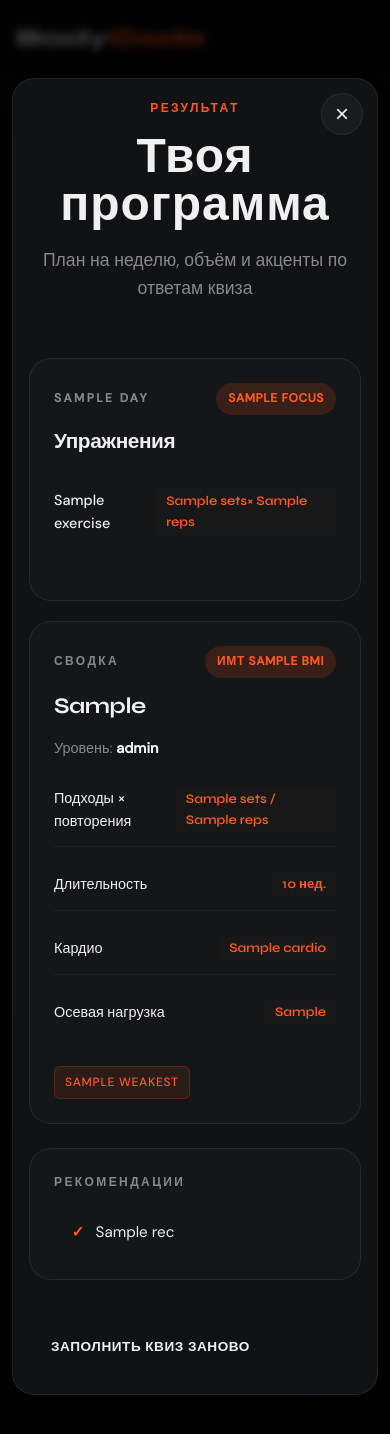
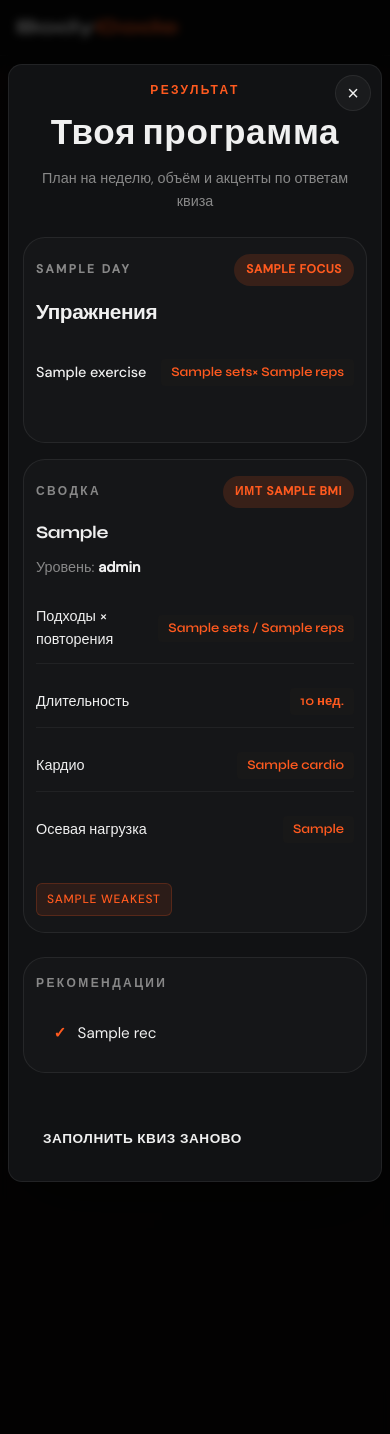
Before and after one commit to Rinat5x30/BodyCode, a Django app: template main/templates/main/animated_quiz.html in a window 390 px wide. Shown: the top 1434 px of the page. Run offline with Django 5.2, Linux system fonts and the light colour scheme; tables that the repository leaves empty hold one stand-in row (values such as "Sample post"); the template is opened without the code that fills it: values that come from a table or form of the project are taken from there, most other values are stand-ins (such as "Sample title", 1, 10 or a date in 2020).

Commit message:
mobile adap

```diff
--- a/main/static/main/animated_quiz.css
+++ b/main/static/main/animated_quiz.css
@@ -612,11 +612,17 @@
 .workout-item__name {
   color: var(--text);
   font-weight: 500;
+  flex: 1;
+  min-width: 0;
+  overflow-wrap: break-word;
+  word-break: break-word;
+  padding-right: 8px;
 }
 
 .workout-item__sets {
   color: var(--accent);
   font-weight: 600;
+  flex-shrink: 0;
 }
 
 /* Focus Tags */
@@ -730,11 +736,12 @@
 ------------------------------------------------------- */
 @media (max-width: 768px) {
   .animated-quiz-section {
-    padding: 60px 0;
+    padding: 56px 0;
+    margin-top: 72px;
   }
 
   .animated-quiz-header {
-    margin-bottom: 40px;
+    margin-bottom: 36px;
   }
 
   .quiz-question__title {
@@ -743,7 +750,7 @@
   }
 
   .quiz-progress {
-    margin-bottom: 40px;
+    margin-bottom: 36px;
   }
 
   .gender-select {
@@ -763,46 +770,76 @@
   }
 
   .dashboard__layout {
-    gap: 20px;
+    gap: 16px;
   }
 
   .quiz-result-overlay {
-    padding: 78px 12px 20px;
+    padding: 72px 12px 20px;
   }
 
   .quiz-result-modal {
     padding: 20px 16px;
+    border-radius: var(--radius);
+  }
+
+  .quiz-result .section-sub {
+    margin-bottom: 2rem;
   }
 }
 
 @media (max-width: 480px) {
   .animated-quiz-container {
     max-width: 100%;
-    padding: 0 16px;
+    padding: 0 14px;
   }
 
   .animated-quiz-section {
-    padding: 40px 0;
+    padding: 36px 0;
+    margin-top: 68px;
+  }
+
+  .animated-quiz-header {
+    margin-bottom: 28px;
+  }
+
+  .quiz-progress {
+    margin-bottom: 28px;
   }
 
   .quiz-question__title {
-    font-size: 1.2rem;
+    font-size: 1.15rem;
+    margin-bottom: 20px;
   }
 
   .gender-select {
     grid-template-columns: 1fr;
   }
 
+  .gender-option__card {
+    padding: 18px 20px;
+  }
+
   .measure-grid {
-    grid-template-columns: repeat(2, 1fr);
+    grid-template-columns: 1fr;
   }
 
   .age-select {
-    grid-template-columns: 1fr;
+    grid-template-columns: 1fr 1fr;
+  }
+
+  .age-option span {
+    padding: 12px 8px;
+    min-height: 52px;
+    font-size: 0.82rem;
   }
 
   .contra-grid {
     grid-template-columns: 1fr;
+  }
+
+  .goal-option__card {
+    padding: 14px 16px;
+    gap: 8px;
   }
 
   .btn {
@@ -811,15 +848,58 @@
   }
 
   .btn--lg {
-    padding: 14px 20px;
+    padding: 13px 18px;
   }
 
   .quiz-controls {
     flex-direction: column;
-    gap: 12px;
+    gap: 10px;
+    margin-top: 36px;
+    padding-top: 24px;
   }
 
   .quiz-controls .btn {
     width: 100%;
   }
+
+  /* Result overlay */
+  .quiz-result-overlay {
+    padding: 64px 8px 16px;
+  }
+
+  .quiz-result-modal {
+    padding: 16px 14px;
+    border-radius: var(--radius);
+  }
+
+  .quiz-result-close {
+    top: 10px;
+    right: 10px;
+    width: 36px;
+    height: 36px;
+    font-size: 1.25rem;
+  }
+
+  .quiz-result .section-sub {
+    margin-bottom: 1.5rem;
+    font-size: 0.9rem;
+  }
+
+  .quiz-result .section-title {
+    font-size: clamp(1.8rem, 9vw, 2.4rem);
+  }
+
+  .dash-card {
+    padding: 16px 12px;
+  }
+
+  .dash-card__title {
+    font-size: 1.1rem;
+    margin-bottom: 14px;
+  }
+
+  .workout-item {
+    flex-wrap: wrap;
+    gap: 4px;
+  }
 }
--- a/main/static/main/styles.css
+++ b/main/static/main/styles.css
@@ -18,7 +18,7 @@
 
 *,*::before,*::after { box-sizing: border-box; margin: 0; padding: 0; }
 
-html { scroll-behavior: smooth; font-size: 16px; }
+html { scroll-behavior: smooth; font-size: 16px; overflow-x: hidden; }
 
 body {
   font-family: 'DM Sans', sans-serif;
@@ -218,6 +218,7 @@ section { padding: 120px 0; }
   position: relative;
   display: flex;
   flex-direction: column;
+  overflow: hidden;
 }
 
 .hero__bg-glow {
@@ -827,7 +828,14 @@ section { padding: 120px 0; }
 }
 .workout-item:last-child { border-bottom: none; }
 .workout-item:hover { color: var(--accent); }
-.workout-item__name { color: var(--text); }
+.workout-item__name {
+  color: var(--text);
+  flex: 1;
+  min-width: 0;
+  overflow-wrap: break-word;
+  word-break: break-word;
+  padding-right: 8px;
+}
 
 .workout-item__sets {
   font-family: 'Syne', sans-serif;
@@ -1528,13 +1536,20 @@ section { padding: 120px 0; }
   section { padding: 60px 0; }
   .container { padding: 0 16px; }
 
-  .hero__title { font-size: clamp(3rem,12vw,4.5rem); }
+  .section-sub { margin-bottom: 2.5rem; }
+
+  .hero__title { font-size: clamp(2.6rem, 11vw, 4rem); }
   .hero__actions { flex-direction: column; }
   .hero__stats { gap: 16px; }
 
+  .step { padding: 28px 22px; }
+
   .benefits__grid { grid-template-columns: 1fr; }
+  .benefit-card { padding: 26px 20px; }
   .benefit-card--large,
   .benefit-card--accent { grid-column: span 1; }
+
+  .dash-card { padding: 24px 18px; }
 
   .faq-item__q {
     grid-template-columns: 1fr auto;
@@ -1557,6 +1572,45 @@ section { padding: 120px 0; }
   .footer__inner { grid-template-columns: 1fr; }
   .footer__brand { grid-column: span 1; }
   .footer__bottom .container { flex-direction: column; gap: 8px; }
+}
+
+@media (max-width: 480px) {
+  section { padding: 48px 0; }
+
+  .section-title { font-size: clamp(2rem, 9vw, 2.8rem); }
+  .section-sub { font-size: 0.95rem; margin-bottom: 2rem; }
+
+  .header { padding: 12px 0; }
+  .logo { font-size: 1.2rem; }
+
+  .hero { padding-top: 72px; }
+  .hero__title { font-size: clamp(2.2rem, 9vw, 3rem); margin-bottom: 20px; }
+  .hero__sub { font-size: 0.9rem; margin-bottom: 20px; }
+  .hero__actions { gap: 10px; margin-bottom: 20px; }
+  .hero__stats { gap: 10px; }
+  .btn--lg { padding: 14px 24px; font-size: 0.9rem; }
+
+  .step { padding: 22px 18px; }
+  .step__num { font-size: 3.5rem; }
+
+  .benefit-card { padding: 22px 16px; }
+  .benefit-card__big-num { font-size: 4rem; }
+
+  .dash-card { padding: 18px 14px; }
+  .dashboard--result .dash-card__title { font-size: 1rem; }
+
+  .workout-item { flex-wrap: wrap; gap: 4px; }
+  .workout-item__sets { flex-shrink: 0; }
+
+  .program-link-card { padding: 28px 16px; min-height: 220px; }
+  .program-link-card__title { font-size: clamp(1.6rem, 8vw, 2.4rem); }
+  .program-link-card__text { font-size: 0.9rem; margin-bottom: 16px; }
+
+  .faq-item__q { padding: 14px 14px; gap: 8px; }
+  .faq-item__a { padding: 0 14px 16px; }
+
+  .footer { padding: 40px 0 0; }
+  .footer__inner { gap: 32px; }
 }
 
 @media (min-width: 1025px) and (max-height: 820px) {
```
Also changed, not shown: main/templates/main/guide_bench_press.html (+11 -0 lines).
